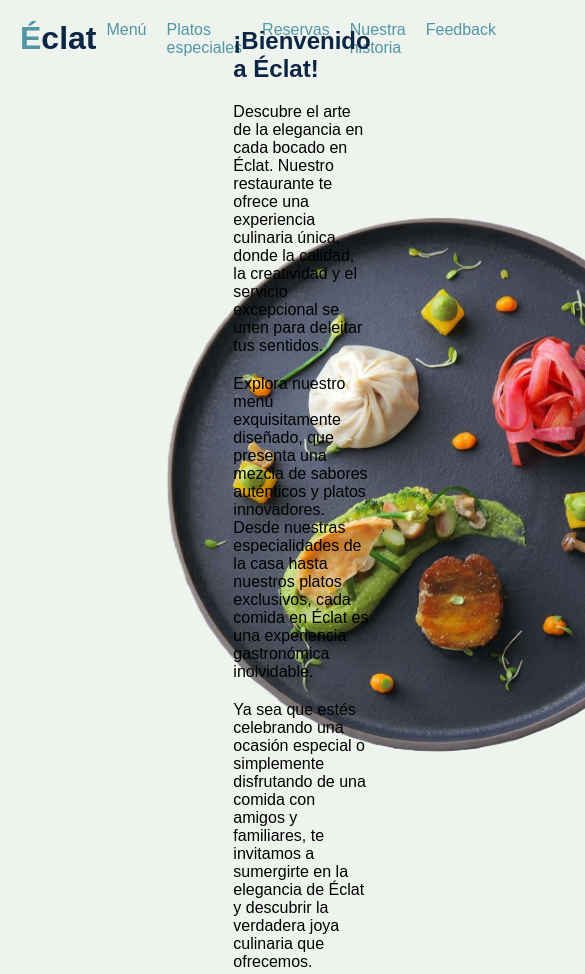
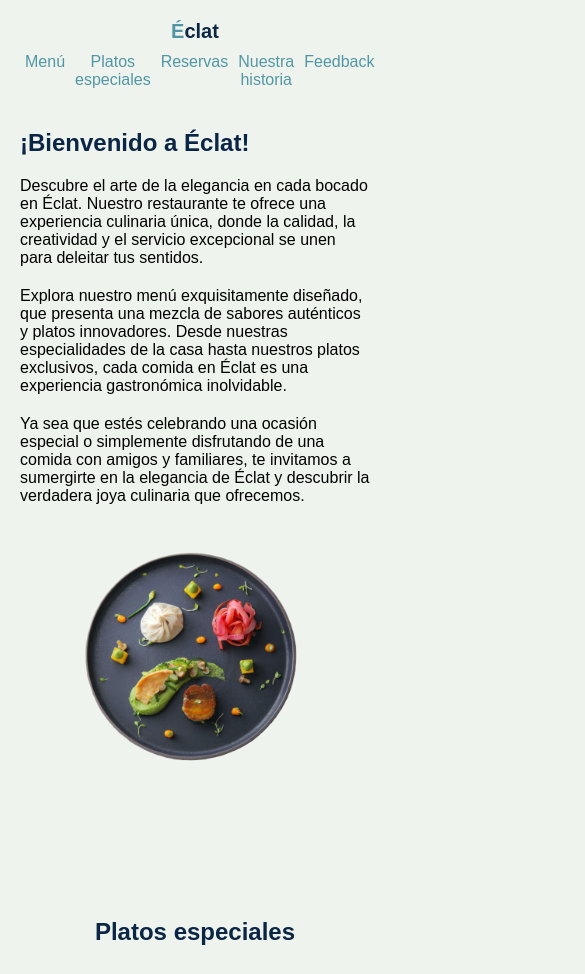
Before and after one commit to AnaGarciaDelAlamo/EntregaFinal_IH, a plain HTML site: page index.html in a window 390 px wide. Shown: the top 974 px of the page, 585 px wide, since content can reach past the window. Drawn offline with nearby package versions, Linux system fonts and the light colour scheme.

Commit message:
responsive

```diff
--- a/css/feedback.css
+++ b/css/feedback.css
@@ -1,5 +1,3 @@
-@import url('https://fonts.googleapis.com/css2?family=Open+Sans:ital,wght@0,300..800;1,300..800&display=swap');
-
 *{
     margin: 0;
     padding: 0;
@@ -23,11 +21,13 @@ header{
     align-items: center;
     padding: 20px;
     background-color: transparent;
+    flex-wrap: wrap;
 }
 
 .logo h1{
     margin: 0;
     color: #5296A5;
+    font-size: 24px;
 }
 
 .logo h1 a{
@@ -37,6 +37,7 @@ header{
 
 nav{
     display:flex;
+    flex-wrap: wrap;
 }
 
 .navLinks{
@@ -80,7 +81,6 @@ nav{
     flex-direction: column;
     align-items: center;
     margin-top: 30px;
-
 }
 
 .grupo {
@@ -115,33 +115,40 @@ button:hover {
 
 /*Footer*/
 footer{
-    background-color:#0B2545;
+    background-color: #0B2545;
     color: white;
     padding: 50px 0;
-    margin-top: 50px;
+    margin-top: 10px;
 }
 
 .contenidoFooter{
-    display:flex;
-    justify-content: center;
-    gap: 100px;
-    align-items: flex-start;
+    display: flex;
+    flex-direction: column;
+    gap: 20px;
+    align-items: center;
 }
 
 .contenidoFooter h3{
     margin-bottom: 20px;
     color: #5296A5;
+    text-align: center;
 }
 
 .contacto p{
     margin-bottom: 10px;
+    text-align: center;
 
+}
+
+.iconosRedes{
+    display: flex;
+    justify-content: center;
 }
 
 .iconosRedes a {
     color: white;
     font-size: 24px;
-    margin-right: 10px;
+    margin:0 10px;
     text-decoration: none;
 }
 
@@ -151,6 +158,7 @@ footer{
 
 .derechos p {
     margin-bottom: 10px;
+    text-align: center;
 }
 
 .derechos a {
@@ -161,3 +169,66 @@ footer{
 .derechos a:hover {
     text-decoration: underline;
 }
+
+
+/*responsive*/
+@media screen and (max-width: 768px){
+    header {
+        justify-content: center;
+        text-align: center;
+    }
+
+    .logo h1 {
+        font-size: 20px;
+        margin-bottom: 10px;
+    }
+
+    nav{
+        width: 100%;
+    }
+
+    .navLinks {
+       justify-content: center;
+    }
+
+    .navLinks li {
+        margin: 0 5px;
+    }
+
+    .feedback{
+        width: 100%;
+    }
+
+    #feedbackForm{
+        display: flex;
+        flex-direction: column;
+        align-items: flex-start;
+        margin-top: 30px;
+    }
+
+
+    button {
+        width: 200px;
+        padding: 5px;
+        font-size: 8px;
+        border: 1px solid #5296A5;
+        border-radius: 5px;
+        align-items: center;
+    }
+
+    input[type="text"],
+    textarea {
+        width: 200px;
+        padding: 5px;
+        font-size: 8px;
+        border: 1px solid #5296A5;
+        border-radius: 5px;
+        align-items: center;
+    }
+
+
+    footer{
+        padding: 20px 0;
+    }
+
+}
--- a/css/menu.css
+++ b/css/menu.css
@@ -1,5 +1,3 @@
-@import url('https://fonts.googleapis.com/css2?family=Open+Sans:ital,wght@0,300..800;1,300..800&display=swap');
-
 *{
     margin: 0;
     padding: 0;
@@ -23,11 +21,13 @@ header{
     align-items: center;
     padding: 20px;
     background-color: transparent;
+    flex-wrap: wrap;
 }
 
 .logo h1{
     margin: 0;
     color: #5296A5;
+    font-size: 24px;
 }
 
 .logo h1 a{
@@ -37,6 +37,7 @@ header{
 
 nav{
     display:flex;
+    flex-wrap: wrap;
 }
 
 .navLinks{
@@ -125,33 +126,40 @@ nav{
 
 /*Footer*/
 footer{
-    background-color:#0B2545;
+    background-color: #0B2545;
     color: white;
     padding: 50px 0;
-    margin-top: 50px;
+    margin-top: 10px;
 }
 
 .contenidoFooter{
-    display:flex;
-    justify-content: center;
-    gap: 100px;
-    align-items: flex-start;
+    display: flex;
+    flex-direction: column;
+    gap: 20px;
+    align-items: center;
 }
 
 .contenidoFooter h3{
     margin-bottom: 20px;
     color: #5296A5;
+    text-align: center;
 }
 
 .contacto p{
     margin-bottom: 10px;
+    text-align: center;
 
+}
+
+.iconosRedes{
+    display: flex;
+    justify-content: center;
 }
 
 .iconosRedes a {
     color: white;
     font-size: 24px;
-    margin-right: 10px;
+    margin:0 10px;
     text-decoration: none;
 }
 
@@ -161,6 +169,7 @@ footer{
 
 .derechos p {
     margin-bottom: 10px;
+    text-align: center;
 }
 
 .derechos a {
@@ -171,3 +180,34 @@ footer{
 .derechos a:hover {
     text-decoration: underline;
 }
+
+/*responsive*/
+@media  screen and (max-width: 768px){
+    header {
+        justify-content: center;
+        text-align: center;
+    }
+
+    .logo h1{
+        font-size: 20px;
+        margin-bottom: 10px;
+    }
+
+    nav{
+        width: 100%;
+    }
+
+    .navLinks {
+        justify-content: center;
+    }
+
+    .navLinks li{
+        margin: 0 5px;
+    }
+
+
+    footer{
+        padding: 20px 0;
+    }
+
+}
--- a/css/nuestraHistoria.css
+++ b/css/nuestraHistoria.css
@@ -1,5 +1,3 @@
-@import url('https://fonts.googleapis.com/css2?family=Open+Sans:ital,wght@0,300..800;1,300..800&display=swap');
-
 *{
     margin: 0;
     padding: 0;
@@ -23,11 +21,13 @@ header{
     align-items: center;
     padding: 20px;
     background-color: transparent;
+    flex-wrap: wrap;
 }
 
 .logo h1{
     margin: 0;
     color: #5296A5;
+    font-size: 24px;
 }
 
 .logo h1 a{
@@ -37,6 +37,7 @@ header{
 
 nav{
     display:flex;
+    flex-wrap: wrap;
 }
 
 .navLinks{
@@ -101,33 +102,40 @@ nav{
 
 /*Footer*/
 footer{
-    background-color:#0B2545;
+    background-color: #0B2545;
     color: white;
     padding: 50px 0;
-    margin-top: 50px;
+    margin-top: 10px;
 }
 
 .contenidoFooter{
-    display:flex;
-    justify-content: center;
-    gap: 100px;
-    align-items: flex-start;
+    display: flex;
+    flex-direction: column;
+    gap: 20px;
+    align-items: center;
 }
 
 .contenidoFooter h3{
     margin-bottom: 20px;
     color: #5296A5;
+    text-align: center;
 }
 
 .contacto p{
     margin-bottom: 10px;
+    text-align: center;
 
+}
+
+.iconosRedes{
+    display: flex;
+    justify-content: center;
 }
 
 .iconosRedes a {
     color: white;
     font-size: 24px;
-    margin-right: 10px;
+    margin:0 10px;
     text-decoration: none;
 }
 
@@ -137,6 +145,7 @@ footer{
 
 .derechos p {
     margin-bottom: 10px;
+    text-align: center;
 }
 
 .derechos a {
@@ -147,3 +156,49 @@ footer{
 .derechos a:hover {
     text-decoration: underline;
 }
+
+/*responsive*/
+@media screen and (max-width: 768px) {
+    header {
+        justify-content: center;
+        text-align: center;
+    }
+
+    .logo h1{
+        font-size: 20px;
+        margin-bottom: 10px;
+    }
+
+    nav{
+        width: 100%;
+    }
+
+    .navLinks {
+        justify-content: center;
+    }
+
+    .navLinks li{
+        margin: 0 5px;
+    }
+
+    .introduccion, .mision, .vision {
+        width: 80%;
+    }
+
+    .contenidoMision, .contenidoVision, .introduccion p{
+        flex-direction: column;
+        align-items: center;
+        gap: 20px;
+        width: 100%;
+    }
+
+    .introduccion h2, .mision h2,.vision h2{
+       width: 100%;
+    }
+
+
+    footer{
+        padding: 20px 0;
+    }
+
+}
--- a/css/reservas.css
+++ b/css/reservas.css
@@ -1,5 +1,3 @@
-@import url('https://fonts.googleapis.com/css2?family=Open+Sans:ital,wght@0,300..800;1,300..800&display=swap');
-
 *{
     margin: 0;
     padding: 0;
@@ -23,11 +21,13 @@ header{
     align-items: center;
     padding: 20px;
     background-color: transparent;
+    flex-wrap: wrap;
 }
 
 .logo h1{
     margin: 0;
     color: #5296A5;
+    font-size: 24px;
 }
 
 .logo h1 a{
@@ -37,6 +37,7 @@ header{
 
 nav{
     display:flex;
+    flex-wrap: wrap;
 }
 
 .navLinks{
@@ -117,33 +118,40 @@ button:hover {
 
 /*Footer*/
 footer{
-    background-color:#0B2545;
+    background-color: #0B2545;
     color: white;
     padding: 50px 0;
-    margin-top: 50px;
+    margin-top: 10px;
 }
 
 .contenidoFooter{
-    display:flex;
-    justify-content: center;
-    gap: 100px;
-    align-items: flex-start;
+    display: flex;
+    flex-direction: column;
+    gap: 20px;
+    align-items: center;
 }
 
 .contenidoFooter h3{
     margin-bottom: 20px;
     color: #5296A5;
+    text-align: center;
 }
 
 .contacto p{
     margin-bottom: 10px;
+    text-align: center;
 
+}
+
+.iconosRedes{
+    display: flex;
+    justify-content: center;
 }
 
 .iconosRedes a {
     color: white;
     font-size: 24px;
-    margin-right: 10px;
+    margin:0 10px;
     text-decoration: none;
 }
 
@@ -153,6 +161,7 @@ footer{
 
 .derechos p {
     margin-bottom: 10px;
+    text-align: center;
 }
 
 .derechos a {
@@ -163,3 +172,55 @@ footer{
 .derechos a:hover {
     text-decoration: underline;
 }
+
+/*responsive*/
+@media screen and (max-width: 768px) {
+    header {
+        justify-content: center;
+        text-align: center;
+    }
+
+    .logo h1 {
+        font-size: 20px;
+        margin-bottom: 10px;
+    }
+
+    nav {
+        width: 100%;
+    }
+
+    .navLinks {
+        justify-content: center;
+    }
+
+    .navLinks li {
+        margin: 0 5px;
+    }
+
+    .reservas{
+        width: 100%;
+    }
+
+    input[type="date"],
+    input[type="time"],
+    input[type="number"],
+    input[type="text"],
+    button {
+        width: 200px;
+        padding: 5px;
+        font-size: 8px;
+        border: 1px solid #5296A5;
+        border-radius: 5px;
+    }
+
+    button {
+        background-color:#0B2545;
+        color: white;
+        cursor: pointer;
+    }
+
+    footer{
+        padding: 20px 0;
+    }
+
+}
--- a/css/style.css
+++ b/css/style.css
@@ -1,5 +1,3 @@
-@import url('https://fonts.googleapis.com/css2?family=Open+Sans:ital,wght@0,300..800;1,300..800&display=swap');
-
 *{
     margin: 0;
     padding: 0;
@@ -23,11 +21,13 @@ header{
     align-items: center;
     padding: 20px;
     background-color: transparent;
+    flex-wrap: wrap;
 }
 
 .logo h1{
     margin: 0;
     color: #5296A5;
+    font-size: 24px;
 }
 
 .logo h1 a{
@@ -37,6 +37,7 @@ header{
 
 nav{
     display:flex;
+    flex-wrap: wrap;
 }
 
 .navLinks{
@@ -101,8 +102,8 @@ nav{
     flex-direction: column;
     justify-content: center;
     margin-top: 20px;
-    height: 100vh;
-    align-content: center;
+    min-height: 100vh;
+
 }
 
 .contenedor2 h2{
@@ -113,22 +114,21 @@ nav{
 
 .tarjetas{
     display: flex;
-    flex-direction: row;
+    flex-wrap: wrap;
     justify-content: center;
     gap: 20px;
-    margin-top: 50px;
+    margin-top: 20px;
 }
 
 .tarjeta {
-    display: flex;
-    flex-direction: column;
-    align-items: center;
-    width: 20%;
+    flex: 1;
+    max-width: 300px;
     border: 1px solid #0B2545;
     border-radius: 8px;
     overflow: hidden;
     box-shadow: 0 4px 8px rgba(255, 255, 255, 0.63);
     transition: transform 0.3s ease, box-shadow 0.3s ease;
+    margin-bottom: 20px;
 }
 
 .tarjeta:hover {
@@ -163,20 +163,23 @@ nav{
     display: flex;
     flex-wrap: wrap;
     justify-content: center;
-    align-content: center;
-    margin-top: 20px;
+    align-content: flex-start;
+    margin-top: 80px;
     gap: 20px;
-    height: 100vh;
+    min-height: 100vh;
 }
 
 .tarjetaFeedback {
-    width: 30%;
+    flex: 1;
+    width: 90%;
+    max-width: 400px;
     padding: 20px;
     background-color: white;
     border: 1px solid #0B2545;
     border-radius: 8px;
     box-shadow: 0 2px 4px rgba(0, 0, 0, 0.1);
     transition: all 0.3s ease;
+    margin-bottom: 20px;
 }
 
 .tarjetaFeedback:not(:nth-child(2)) {
@@ -209,6 +212,7 @@ nav{
     border-radius: 5px;
     cursor: pointer;
     height: 50px;
+    width: 60%;
 }
 
 .btnFeedback:hover {
@@ -220,30 +224,37 @@ footer{
     background-color: #0B2545;
     color: white;
     padding: 50px 0;
-    margin-top: 50px;
+    margin-top: 10px;
 }
 
 .contenidoFooter{
-    display:flex;
-    justify-content: center;
-    gap: 100px;
-    align-items: flex-start;
+    display: flex;
+    flex-direction: column;
+    gap: 20px;
+    align-items: center;
 }
 
 .contenidoFooter h3{
     margin-bottom: 20px;
     color: #5296A5;
+    text-align: center;
 }
 
 .contacto p{
     margin-bottom: 10px;
+    text-align: center;
 
+}
+
+.iconosRedes{
+    display: flex;
+    justify-content: center;
 }
 
 .iconosRedes a {
     color: white;
     font-size: 24px;
-    margin-right: 10px;
+    margin:0 10px;
     text-decoration: none;
 }
 
@@ -253,6 +264,7 @@ footer{
 
 .derechos p {
     margin-bottom: 10px;
+    text-align: center;
 }
 
 .derechos a {
@@ -263,3 +275,72 @@ footer{
 .derechos a:hover {
     text-decoration: underline;
 }
+
+
+/*responsive*/
+@media screen and (max-width: 768px) {
+    header {
+       justify-content: center;
+        text-align: center;
+    }
+
+    .logo h1 {
+       font-size: 20px;
+        margin-bottom: 10px;
+    }
+
+    nav{
+        width: 100%;
+    }
+
+    .navLinks {
+       justify-content: center;
+    }
+
+    .navLinks li {
+       margin: 0 5px;
+    }
+
+    .contenedor1 {
+        flex-direction: column;
+        align-items: center;
+        gap: 20px;
+        height: auto;
+        padding: 20px;
+    }
+
+    .imagenContenedor1{
+        width: 100%;
+        display: flex;
+        justify-content: center;
+        align-items: center;
+        overflow: hidden;
+    }
+
+    .imagenContenedor1 img{
+        width: auto;
+        height:auto;
+        max-width: 100%;
+        max-height: 100%;
+    }
+
+
+    .textoContenedor1,
+    .tarjeta,
+    .tarjetaFeedback {
+        width: 100%;
+        max-width: none;
+        margin: 0 auto 20px auto;
+    }
+
+    .contenedor3{
+        display: flex;
+        flex-direction: column;
+        align-items: center;
+        width: 80%
+    }
+
+    footer{
+        padding: 20px 0;
+    }
+}
--- a/js/feedback.js
+++ b/js/feedback.js
@@ -6,7 +6,10 @@ document.addEventListener("DOMContentLoaded", function() {
 
          const nombre = document.getElementById("nombre").value;
          const comentario = document.getElementById("comentario").value;
-         const valoraciones = [];
+
+        let valoracionesGuardadas = window.localStorage.getItem("valoraciones");
+        let valoraciones = valoracionesGuardadas ? JSON.parse(valoracionesGuardadas) : [];
+
 
         const confirmacion = confirm(`¿${nombre} quieres enviar la valoración?`);
 
@@ -16,6 +19,7 @@ document.addEventListener("DOMContentLoaded", function() {
                 comentario: comentario
             });
             alert("¡Valoración enviada! ¡Gracias!");
+            window.localStorage.setItem("valoraciones", JSON.stringify(valoraciones));
             console.log(valoraciones)
         } else {
             alert("Valoración cancelada");
--- a/js/menu.js
+++ b/js/menu.js
@@ -22,5 +22,4 @@ document.addEventListener("DOMContentLoaded", function() {
             }
         });
     }
-
 });
```
Also changed, not shown: feedback.html (+2 -0 lines), index.html (+3 -0 lines), js/reservas.js (+6 -2 lines), menu.html (+2 -0 lines), nuestraHistoria.html (+2 -5 lines), reservas.html (+3 -0 lines).
